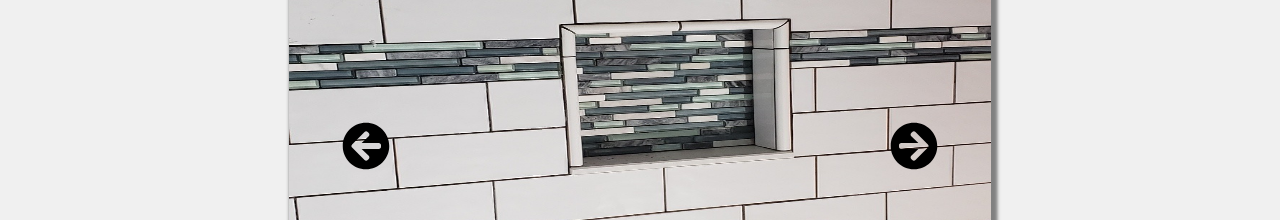
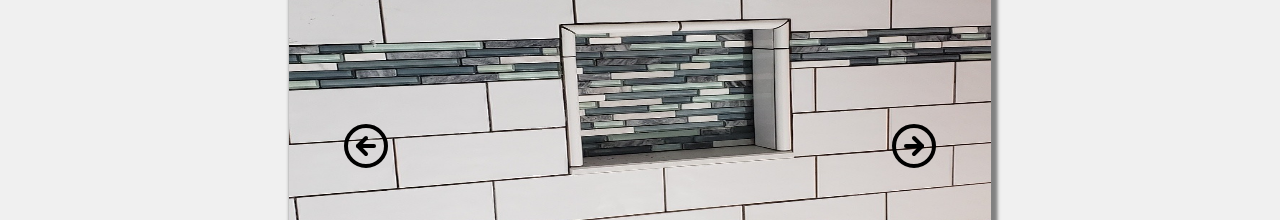
Before and after one commit to agoody44/Freds-Website-front, a React (Create React App) app: page / in a window 1280 px wide. Shown: the part 1060-1280 px from the top of the page. Built offline with nearby package versions, Linux system fonts and the light colour scheme.

Commit message:
Changes arrow buttons

```diff
--- a/src/slider/ImageSlider.js
+++ b/src/slider/ImageSlider.js
@@ -1,6 +1,6 @@
 import React, {useState} from 'react'
 import { SliderData } from './SliderData';
-import { FaArrowCircleRight,FaArrowCircleLeft } from 'react-icons/fa';
+import { FiArrowRightCircle,FiArrowLeftCircle } from 'react-icons/fi';
 
 const ImageSlider = ({ slides }) => {
 const [current, setCurrent] = useState(0)
@@ -24,8 +24,8 @@ const length = slides.length
     return (
 
             <section className='slider'>
-            <FaArrowCircleLeft className='left-arrow' onClick={prevSlide} />
-            <FaArrowCircleRight className='right-arrow' onClick={nextSlide} />
+            <FiArrowLeftCircle className='left-arrow' onClick={prevSlide} />
+            <FiArrowRightCircle className='right-arrow' onClick={nextSlide} />
                 {SliderData.map((slide, idx) => {
                     return (
                         <div className={idx === current ? 'slide active' : 'slide'} key={idx}
```
Also changed, not shown: 1 other file (tests, documents, lock files or other folders).
